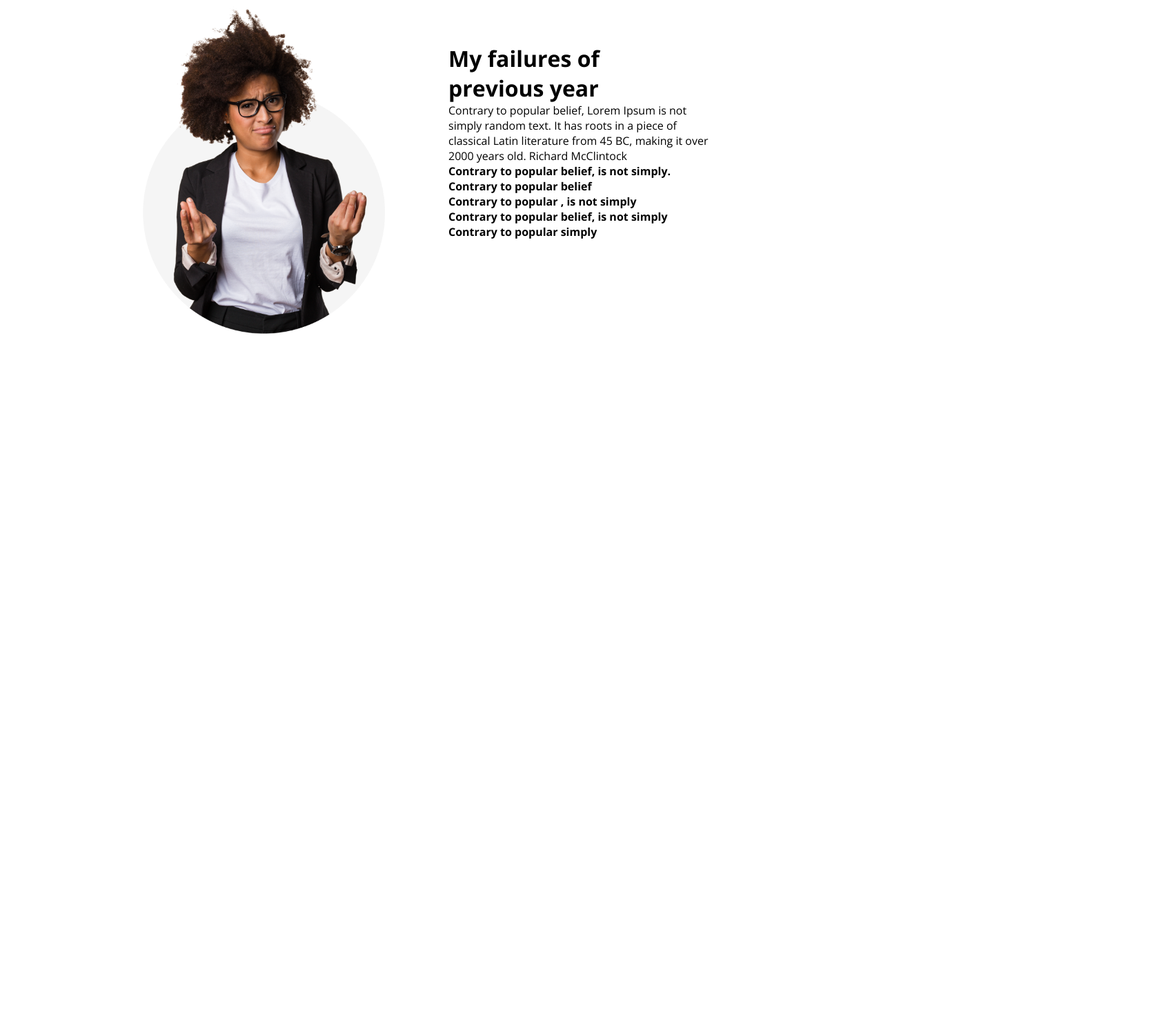
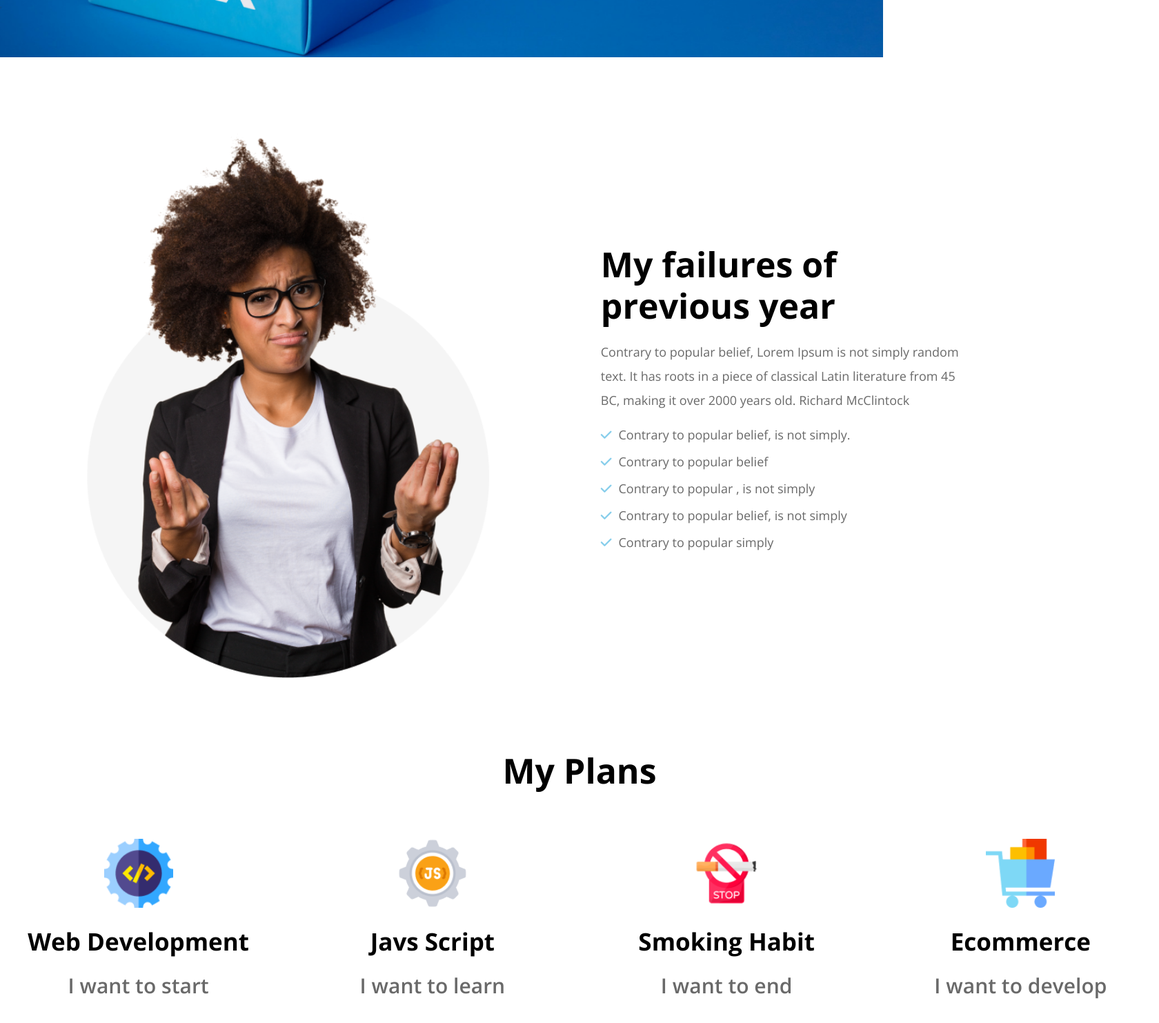
Before and after one commit to MehediHasan4321/new-year-website, a plain HTML site: page index.html in a window 1280 px wide. Shown: the part 717-2200 px from the top of the page at 69% size, 1680 px wide, since content can reach past the window. Before the commit the page ends 1320 px from the top, so only its background shows below. Drawn offline with nearby package versions, Linux system fonts and the light colour scheme.

Commit message:
add main section

```diff
--- a/index.html
+++ b/index.html
@@ -6,7 +6,10 @@
     <meta http-equiv="X-UA-Compatible" content="IE=edge">
     <meta name="viewport" content="width=device-width, initial-scale=1.0">
     <title>new year website</title>
+    <!-- custom css link -->
     <link rel="stylesheet" href="styles/style.css">
+    <!-- font awsome link -->
+    <script src="https://kit.fontawesome.com/80133de64f.js" crossorigin="anonymous"></script>
 </head>
 
 <body>
@@ -19,27 +22,88 @@
             <button>Contact Us</button>
         </div>
     </header>
+   <!--  main section start here -->
     <main>
-        <div class="failure-section">
+        <section class="failure-section">
             <div class="failure-section-img">
                 <img src="images/person.png" alt="">
             </div>
             <div class="failure-section-content">
+                <div class="failure-section-text">
                     <h1>My failures of <br>previous year</h1>
                     <p>Contrary to popular belief, Lorem Ipsum is not
                         simply random text. It has roots in a piece of
                         classical Latin literature from 45 BC, making it over
                         2000 years old. Richard McClintock</p>
-                <h4>Contrary to popular belief, is not simply.</h4>
-                <h4>Contrary to popular belief</h4>
-                <h4>Contrary to popular , is not simply</h4>
-                <h4>Contrary to popular belief, is not simply</h4>
-                <h4>Contrary to popular simply</h4>
+                    <h4> <span><i class="fa-solid fa-check"></i></span>Contrary to popular belief, is not simply.</h4>
+                    <h4><span><i class="fa-solid fa-check"></i></span>Contrary to popular belief</h4>
+                    <h4><span><i class="fa-solid fa-check"></i></span>Contrary to popular , is not simply</h4>
+                    <h4><span><i class="fa-solid fa-check"></i></span>Contrary to popular belief, is not simply</h4>
+                    <h4><span><i class="fa-solid fa-check"></i></span>Contrary to popular simply</h4>
                 </div>
             </div>
+        </section>
+        <!-- plan section start here -->
+        <section class="plan-section">
+            <h1 class="plan-title">
+                My Plans
+            </h1>
+            <div class="my-plans">
+                <div class="plan">
+                    <img src="images/icons/web.png">
+                    <h1>Web Development</h1>
+                    <p>I want to start</p>
+                </div>
+                <div class="plan">
+                    <img src="images/icons/js.png">
+                    <h1>Javs Script</h1>
+                    <p>I want to learn</p>
+                </div>
+                <div class="plan">
+                    <img src="images/icons/smoke.png">
+                    <h1>Smoking Habit</h1>
+                    <p>I want to end</p>
+                </div>
+                <div class="plan">
+                    <img src="images/icons/ecom.png">
+                    <h1>Ecommerce</h1>
+                    <p>I want to develop</p>
+                </div>
+            </div>
+        </section>
+        <!-- banner2 section start here -->
+        <section class="banner2-section">
+            <div class="banner2-container">
+                <div class="banner2-content">
+                    <h1>Awlays keep a positive
+                        mindset</h1>
+                    <button>Call Now</button>
+                </div>
+            </div>
+        </section>
     </main>
+    <!-- footer section start here -->
     <footer>
+        <div class="footer-container">
+            <div class="footer-content">
+                <div class="footer-left-container">
+                    <h1>Future</h1>
+                    <p>There are many variations of passages of Lorem Ipsum
+                        available, but the majority have suffered alteration in some
+                        form, by injected humour, or randomised words</p>
+                        <h4>Email : 129sojib@gmail.com</h4>
+                        <h4>Phone : +8801839458180</h4>
+                        <div class="icon">
 
+                        </div>
+                </div>
+                <div class="footer-right-container">
+                    <h2>Subscribe</h2>
+                    <input type="text">
+                    <button>Subscribe</button>
+                </div>
+            </div>
+        </div>
     </footer>
 </body>
 
--- a/styles/style.css
+++ b/styles/style.css
@@ -10,7 +10,7 @@
 
 header {
     width: 100%;
-    height: 80vh;
+    height: 100vh;
     background: url("../images/banner/banner3.png");
     background-position: center;
     background-repeat: no-repeat;
@@ -60,26 +60,153 @@ main{
 }
 
 .failure-section{
-    width: 70%;
-    margin: 0 auto;
+    width: 1680px;
+    height: 800px;
+    margin: 100px auto;
     display: flex;
     gap: 20px;
+
 }
 .failure-section-img{
     width: 50%;
-    height: 500px;
+    height: 100%;
 }
 .failure-section-img img{
     width: 100%;
-    height: auto;
-    object-fit: cover;
+    height: 100%;
+    object-fit: contain;
 
 }
 .failure-section-content{
     width: 50%;
-    height: auto;
-    padding: 60px;
-}
-.failure-section-content h1{
+    height: 100%;
+    position: relative;
 
 }
+.failure-section-text {
+    position: absolute;
+    top: 50%;
+    left: 35%;
+    transform: translate(-50%,-50%);
+  }
+  .failure-section-text h1{
+    font-size: 50px;
+    font-weight: 700;
+    line-height: 60px;
+    margin-bottom: 20px;
+  }
+  .failure-section-text p{
+    text-align: left;
+    font-size: 18px;
+    font-weight: 400;
+    color: #696969;
+    margin-bottom: 20px;
+    line-height: 35px;
+  }
+  .failure-section-text h4{
+    font-weight: 400;
+    font-size: 18px;
+    margin-bottom: 15px;
+    color: #696969;
+  }
+  .failure-section-text span{
+    margin-right: 10px;
+    color: skyblue;
+  }
+  /* plan section style here */
+  .plan-section{
+    width: 1680px;
+    margin: 100px auto;
+
+  }
+  .plan-title{
+    font-size: 50px;
+    font-weight: 700;
+    text-align: center;
+    margin-bottom: 50px;
+  }
+
+  .my-plans{
+    width: 100%;
+    height: auto;
+    display: flex;
+    justify-content: space-between;
+    gap: 25px;
+  }
+
+  .plan{
+    width: 25%;
+    padding: 15px;
+    text-align: center;
+  }
+.plan img{
+    width: 100px;
+    height: 100px;
+    margin-bottom: 20px;
+
+}
+
+.plan h1{
+    font-size: 35px;
+    font-weight: 700;
+    margin-bottom: 20px;
+}
+
+.plan p{
+    font-size: 30px;
+    font-weight: 600;
+    color: #696969;
+}
+
+/* banner2 section style here */
+
+
+.banner2-section{
+    width: 1680px;
+    height: 400px;
+    margin: 60px auto;
+}
+.banner2-container{
+    width: 100%;
+    height: 100%;
+    background-image:url("../images/gradient1.png"),url("../images/watch.png") ;
+    background-position: center;
+    background-repeat: no-repeat;
+    position: relative;
+}
+.banner2-content{
+    width: 600px;
+    position: absolute;
+    top: 50%;
+    left: 35%;
+    transform: translate(-50%,-50%);
+    padding: 25px;
+}
+.banner2-content h1{
+    font-size: 45px;
+    color: white;
+    margin-bottom: 25px;
+}
+.banner2-content button{
+    font-size: 18px;
+    font-weight: 600;
+    background-color: white;
+    color: #025EAA;
+    border: none;
+    outline: none;
+    padding: 10px 25px;
+    border-radius: 5px;
+
+}
+
+/* footer section start here */
+footer{
+    width: 100%;
+    height: 600px;
+    background-color: black;
+    color: white;
+}
+.footer-container{
+    width: 1680px;
+
+}
```
Lines whose indentation alone changed are shown as unchanged.
